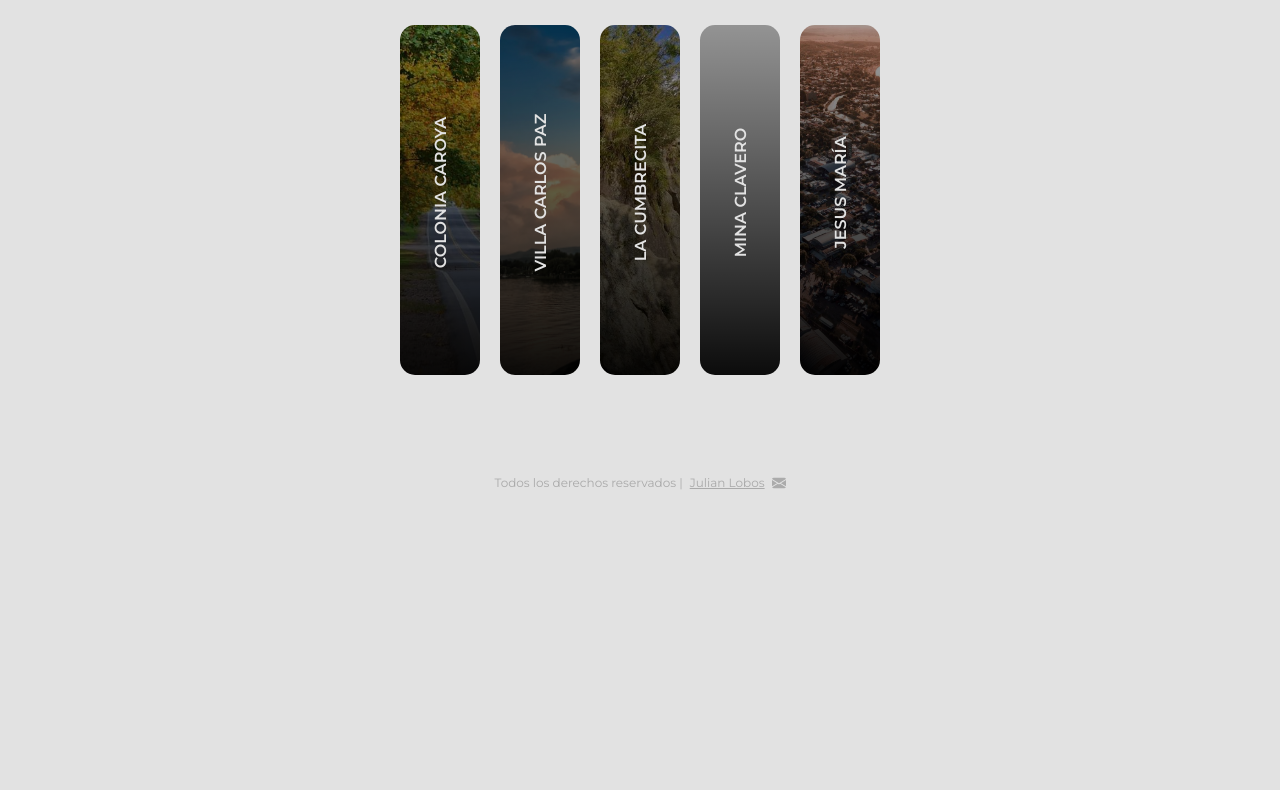
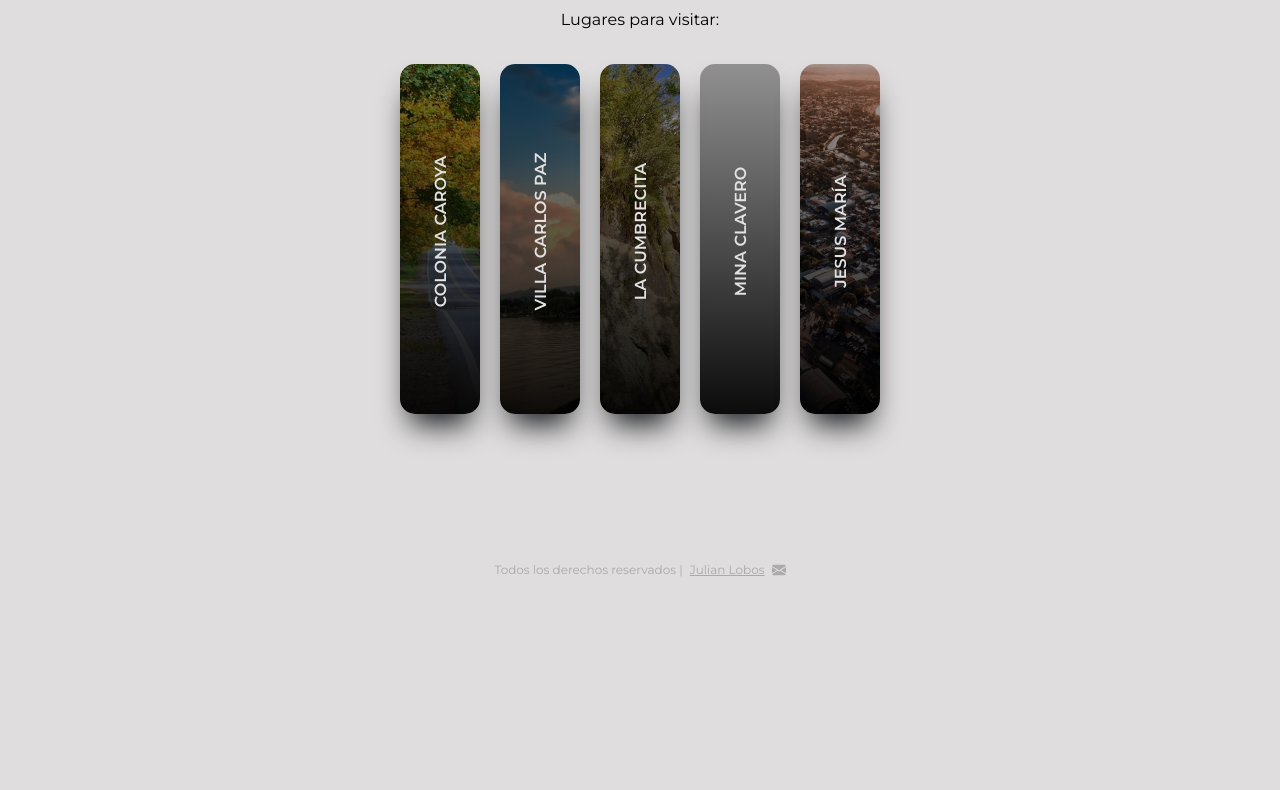
Before and after one commit to JulianLobos/MyPortfolio, a website: page pages/travelCba.html in a window 1280 px wide. Shown: the part 173-963 px from the top of the page. Drawn offline with Linux system fonts and the light colour scheme.

```diff
--- a/scss/components/travelCba.scss
+++ b/scss/components/travelCba.scss
@@ -1,10 +1,13 @@
 /* ******************** Travel CBA styles *********************** */
 
 .bodyTravel{
-    background-color: $white;
+    background-color: #dfdddd;
     font-family: 'Montserrat', sans-serif;
     height: 100vh;
     overflow: hidden;
+    display: flex;
+    flex-direction: column;
+    justify-content: space-between;
     header{
         img{
             width: 40px;
@@ -24,7 +27,7 @@
         justify-content: center;
         align-items: center;
         .subtitle{
-            margin: 10px;
+            margin-bottom: 10px;
         }
         .titles{
             margin: 50px 0 25px 0;
@@ -77,6 +80,7 @@
                 width: 80px;
                 height: 350px;
                 border-radius: 15px;
+                box-shadow: rgb(19, 22, 26) 0px 20px 30px -10px;
                 transition: all 0.5s cubic-bezier(0.55, 0.055, 0.675, 0.19);
                 .cardTitle{
                     text-align: center;
```
Also changed, not shown: index.html (+4 -3 lines), css/style.css.
